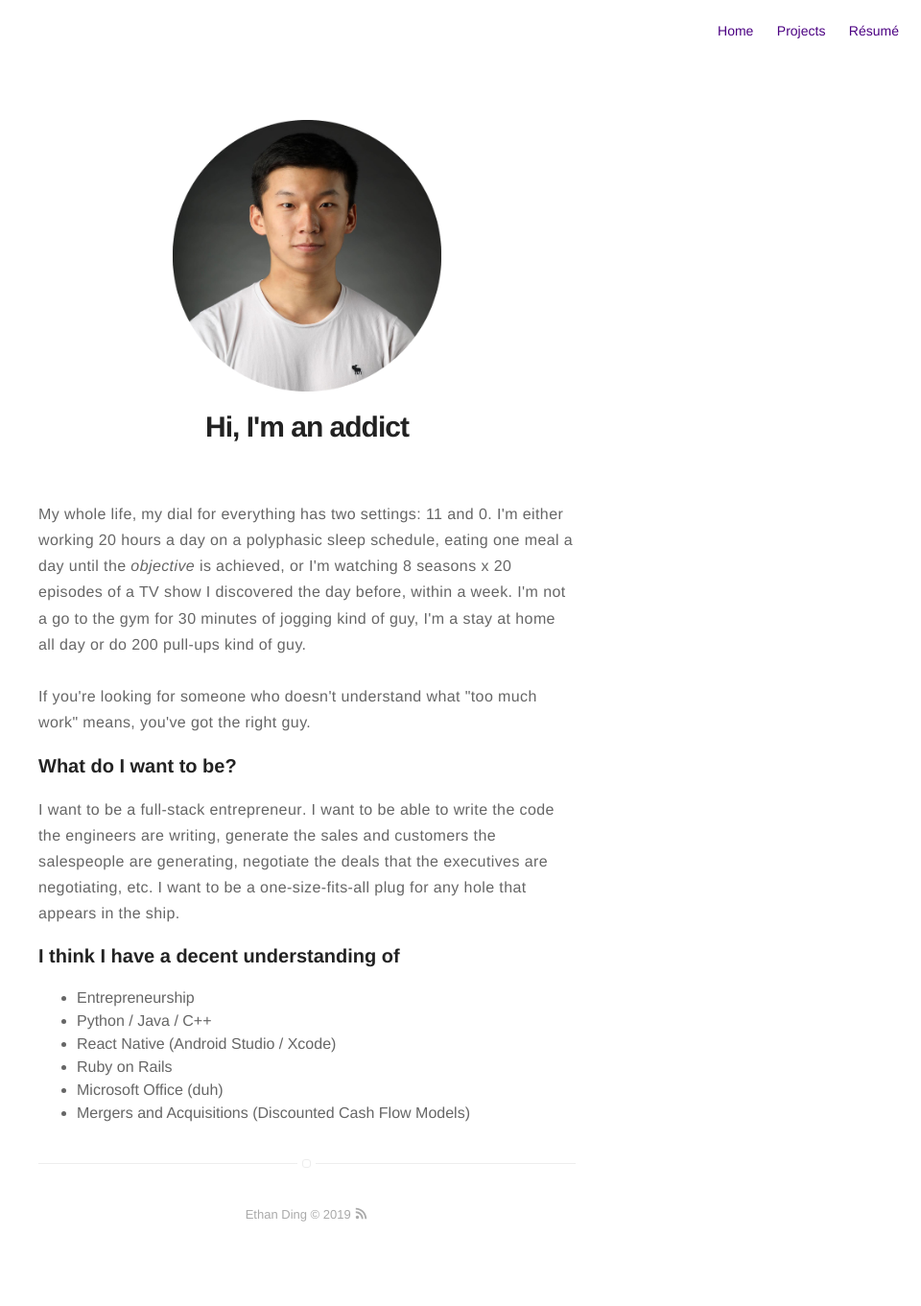
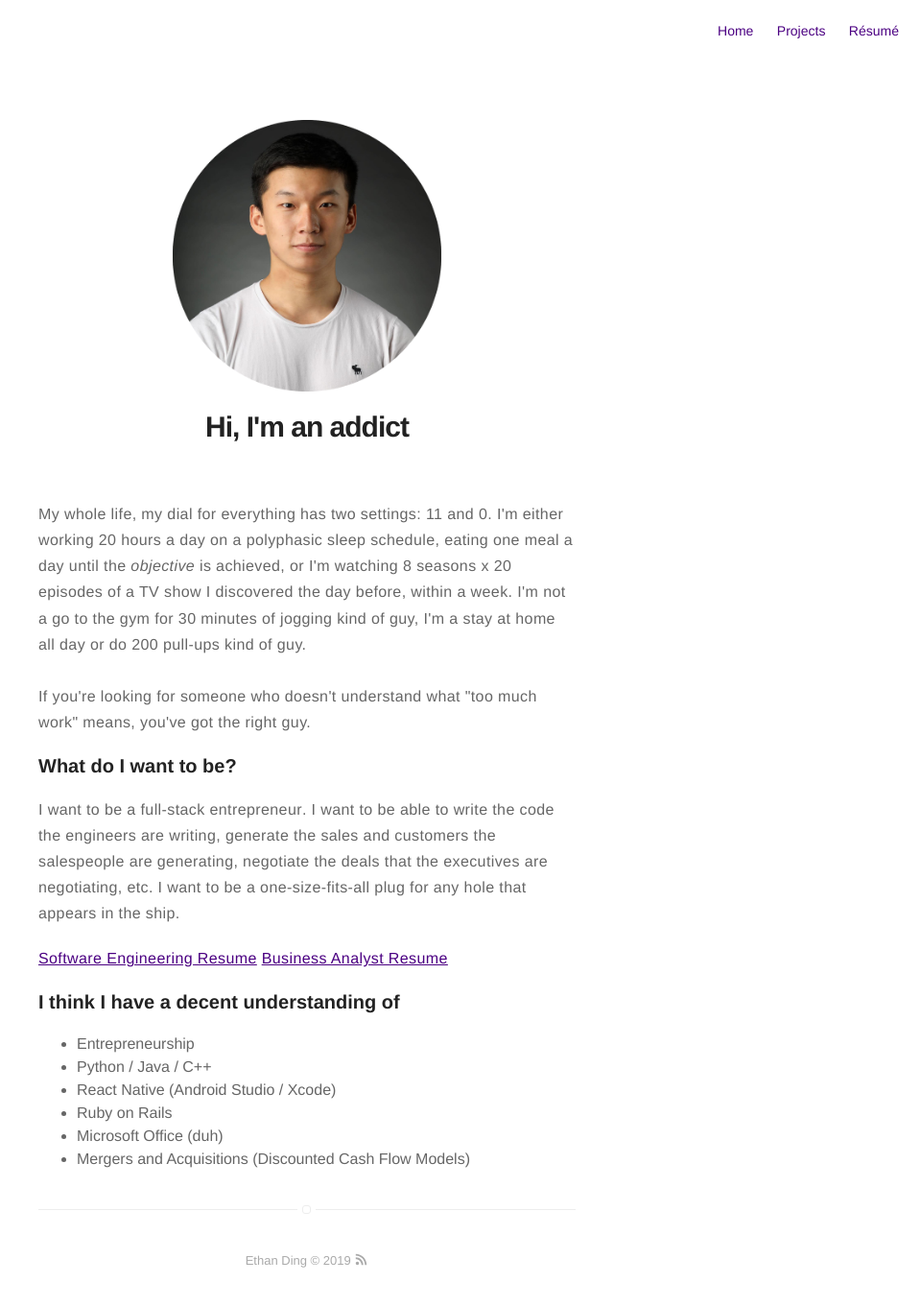
Before and after one commit to yifan-ding/yifan-ding.github.io, a Jekyll site: the page built from about.md, in a window 1280 px wide. Shown: the whole page at 96% size, without its empty margins (320-1280 px from the left). Built offline with Jekyll 4.4.1, drawn with Linux system fonts in a browser that asks for light colours; before the commit the page ends 1313 px from its top, so only the background shows below that.

Commit message:
let's try this again

```diff
--- a/about.md
+++ b/about.md
@@ -18,6 +18,10 @@ If you're looking for someone who doesn't understand what "too much work" means,
 I want to be a <b>full-stack entrepreneur</b>. I want to be able to write the code the engineers are writing, generate the sales and customers the salespeople are generating, negotiate the deals that the executives are negotiating, etc. I want to be a one-size-fits-all plug for any hole that appears in the ship.
 </p>
 
+<a href="https://ethan-ding.github.io/assets/sweResume.pdf">Software Engineering Resume</a>
+<a href="https://ethan-ding.github.io/assets/peResume.pdf">Business Analyst Resume</a>
+
+
 <h3>I think I have a decent understanding of</h3>
 
 <ul class="skill-list">
```
Also changed, not shown: 4 other files.
